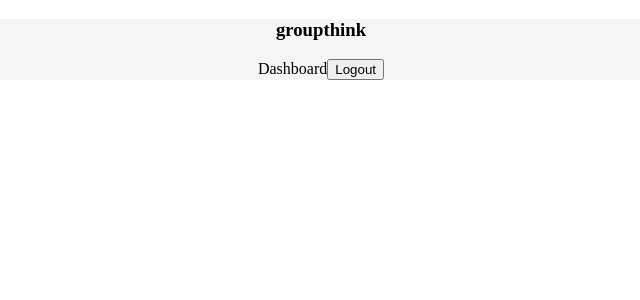
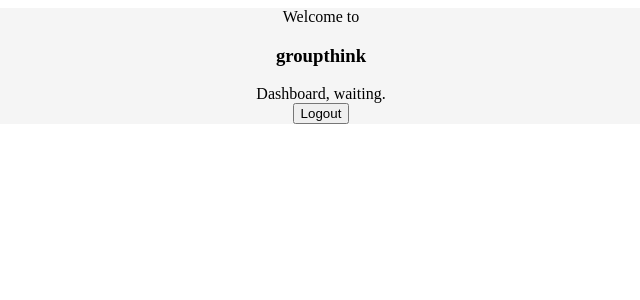
Before and after one commit to groupthinkteam/groupthink, a React (Create React App) app: page /dashboard in a window 1280 px wide. Shown: the top 300 px of the page, without its empty margins (319-959 px from the left). Built offline with nearby package versions, Linux system fonts and the light colour scheme; no server answers.

Commit message:
fixed login, created auth hook

```diff
--- a/src/Pages/Dashboard/Dashboard.js
+++ b/src/Pages/Dashboard/Dashboard.js
@@ -1,23 +1,22 @@
 import React, { useContext } from 'react'
 import { useHistory } from 'react-router-dom'
 import { APP_CONSTANTS } from "../../constants/appConstants"
-import { auth } from '../../services/auth'
+import { useAuth } from '../../services/auth'
 import Button from '../../components/Button'
 import AppContext from '../../contexts/AppContext'
 
 const Dashboard = () => {
   const appContext = useContext(AppContext)
   const history = useHistory()
+  const { auth, authState } = useAuth();
   const logout = () => {
-    auth.signOut(() => {
-      history.push(APP_CONSTANTS.URLS.LOGIN_URL)
-    })
+    auth().signOut().then(() => history.push(APP_CONSTANTS.URLS.LOGIN_URL))
   }
   return (
     <div>
       {/* get data from context can be used as global state */}
-      <h3>{appContext.appname}</h3>
-      Dashboard
+      Welcome to <h3>{appContext.appname}</h3>
+      Dashboard, {authState.user ? authState.user.displayName : "waiting"}. <br />
       <Button handleClick={logout}>
         Logout
       </Button>
--- a/src/Pages/Login/Login.js
+++ b/src/Pages/Login/Login.js
@@ -1,13 +1,18 @@
-import React from 'react';
-import { auth } from "../../services/auth";
-import StyledFirebaseAuth from 'react-firebaseui/StyledFirebaseAuth';
+import React from 'react'
+import StyledFirebaseAuth from 'react-firebaseui/StyledFirebaseAuth'
+import { useAuth } from '../../services/auth'
 
-const LoginPage = () => {
+export default function LoginPage() {
+  const { auth, uiConfig, authState } = useAuth()
+  if (authState.pending) {
+    return <h1>waiting...</h1>
+  }
+
   return (
     <div>
-      <StyledFirebaseAuth uiConfig={auth.uiConfig} firebaseAuth={auth.get()} />
+      <h1>Welcome to groupthink</h1>
+      <p>Please sign-in:</p>
+      <StyledFirebaseAuth uiConfig={uiConfig} firebaseAuth={auth()} />
     </div>
-  );
+  )
 }
-
-export default LoginPage;
--- a/src/Router/PrivateRoute.js
+++ b/src/Router/PrivateRoute.js
@@ -1,5 +1,5 @@
 import React from 'react'
-import { auth } from "../services/auth";
+import { useAuth } from "../services/auth";
 import {
   BrowserRouter as Router,
   Switch,
@@ -11,11 +11,12 @@ import {
 } from "react-router-dom";
 
 const PrivateRoute = ({ children, ...rest }) => {
+  const { authState } = useAuth();
   return (
     <Route
       {...rest}
       render={({ location }) =>
-        auth.isAuthenticated ? (
+        authState.isSignedIn ? (
           children
         ) : (
             <Redirect
--- a/src/Router/index.js
+++ b/src/Router/index.js
@@ -11,16 +11,17 @@ import {
 } from "react-router-dom";
 import LoginPage from "../Pages/Login/Login";
 import PrivateRoute from "./PrivateRoute";
-import { auth } from "../services/auth"
+import { useAuth } from "../services/auth"
 import Dashboard from "../Pages/Dashboard/Dashboard";
 
 const AppRoutes = () => {
+  const { authState } = useAuth();
   return (
     <Router>
       <Switch>
         <Route path="/login" component={LoginPage} />
         <PrivateRoute path="/dashboard" component={Dashboard} />
-        <Redirect to={auth.isAuthenticated ? '/dashboard' : '/login'} />
+        <Redirect to={authState.isSignedIn ? '/dashboard' : '/login'} />
       </Switch>
     </Router>
   );
--- a/src/constants/appConstants.js
+++ b/src/constants/appConstants.js
@@ -1,15 +1,5 @@
 export const APP_CONSTANTS = {
-  NAME: "Group Link",
-  FIREBASE_CONFIG: {
-    apiKey: "AIzaSyAjOQlUVvfpaPFKw_dsjVF-ZO9xAFFwLJc",
-    authDomain: "groupthink-fc4b2.firebaseapp.com",
-    databaseURL: "https://groupthink-fc4b2.firebaseio.com",
-    projectId: "groupthink-fc4b2",
-    storageBucket: "groupthink-fc4b2.appspot.com",
-    messagingSenderId: "268412476509",
-    appId: "1:268412476509:web:6a00e11a591b5852d4c1b4",
-    measurementId: "G-94X9F74RYY"
-  },
+  NAME: "GroupThink",
   URLS: {
     DASHBOARD_URL: '/dashboard',
     LOGIN_URL: '/login',
--- /dev/null
+++ b/src/constants/firebaseConstants.js
@@ -0,0 +1,15 @@
+import { firebaseAuth } from "../services/firebase";
+import { APP_CONSTANTS } from "./appConstants";
+
+export const FIREBASE_CONSTANTS = {
+    UI_CONFIG: {
+        signInFlow: 'popup',
+        signInSuccessUrl: APP_CONSTANTS.URLS.DASHBOARD_URL,
+        signInOptions: [
+            firebaseAuth.GoogleAuthProvider.PROVIDER_ID,
+            firebaseAuth.FacebookAuthProvider.PROVIDER_ID,
+            firebaseAuth.EmailAuthProvider.PROVIDER_ID,
+            firebaseAuth.PhoneAuthProvider.PROVIDER_ID
+        ]
+    }
+}
--- a/src/services/auth.js
+++ b/src/services/auth.js
@@ -1,6 +1,3 @@
-import { firebaseAuth } from "./firebase"
-import { APP_CONSTANTS } from "../constants/appConstants"
-
 // auth API:
 //      get()           : returns the firebase.auth() Auth object
 //      auth.signOut()  : sign out
@@ -9,18 +6,32 @@ import { APP_CONSTANTS } from "../constants/appConstants"
 //  Note: redirects automatically to dashboard on sign-in, but sign-out redirection
 //        logic must be manually supplied as an arg to signOut()
 
-export const auth = {
-    get: () => firebaseAuth(),
-    signOut: (onSignOut) => firebaseAuth().signOut().then(onSignOut),
-    checkSignedIn: () => firebaseAuth().currentUser === null,
-    uiConfig: {
-        signInFlow: 'popup',
-        signInSuccessUrl: APP_CONSTANTS.URLS.DASHBOARD_URL,
-        signInOptions: [
-            firebaseAuth.GoogleAuthProvider.PROVIDER_ID,
-            firebaseAuth.FacebookAuthProvider.PROVIDER_ID,
-            firebaseAuth.EmailAuthProvider.PROVIDER_ID,
-            firebaseAuth.PhoneAuthProvider.PROVIDER_ID
-        ]
-    }
+// export const auth = {
+//     get: () => firebaseAuth(),
+//     getUserName: () => firebaseAuth().currentUser.displayName,
+//     signOut: (onSignOut) => firebaseAuth().signOut().then(onSignOut),
+//     checkSignedIn: () => firebaseAuth().currentUser === null,
+// }
+
+import { useState, useEffect } from 'react'
+import { firebaseAuth } from "./firebase"
+import { FIREBASE_CONSTANTS } from "../constants/firebaseConstants"
+
+export function useAuth() {
+    const auth = firebaseAuth;
+    const uiConfig = FIREBASE_CONSTANTS.UI_CONFIG;
+    const [authState, setAuthState] = useState({
+        isSignedIn: false,
+        pendingAuth: true,
+        user: null,
+    });
+
+    useEffect(() => {
+        const unregisterAuthObserver = firebaseAuth().onAuthStateChanged(user =>
+            setAuthState({ user, pending: false, isSignedIn: !!user })
+        )
+        return () => unregisterAuthObserver()
+    }, [])
+
+    return { auth, uiConfig, authState };
 }
--- a/src/services/firebase.js
+++ b/src/services/firebase.js
@@ -1,7 +1,17 @@
 import firebase from "firebase"
-import { APP_CONSTANTS } from "../constants/appConstants"
 
-firebase.initializeApp(APP_CONSTANTS.FIREBASE_CONFIG);
+const FIREBASE_CONFIG = {
+    apiKey: "AIzaSyAjOQlUVvfpaPFKw_dsjVF-ZO9xAFFwLJc",
+    authDomain: "groupthink-fc4b2.firebaseapp.com",
+    databaseURL: "https://groupthink-fc4b2.firebaseio.com",
+    projectId: "groupthink-fc4b2",
+    storageBucket: "groupthink-fc4b2.appspot.com",
+    messagingSenderId: "268412476509",
+    appId: "1:268412476509:web:6a00e11a591b5852d4c1b4",
+    measurementId: "G-94X9F74RYY"
+}
+
+firebase.initializeApp(FIREBASE_CONFIG);
 
 export const firebaseAuth = firebase.auth;
 export const firebaseDB = firebase.database();
```
